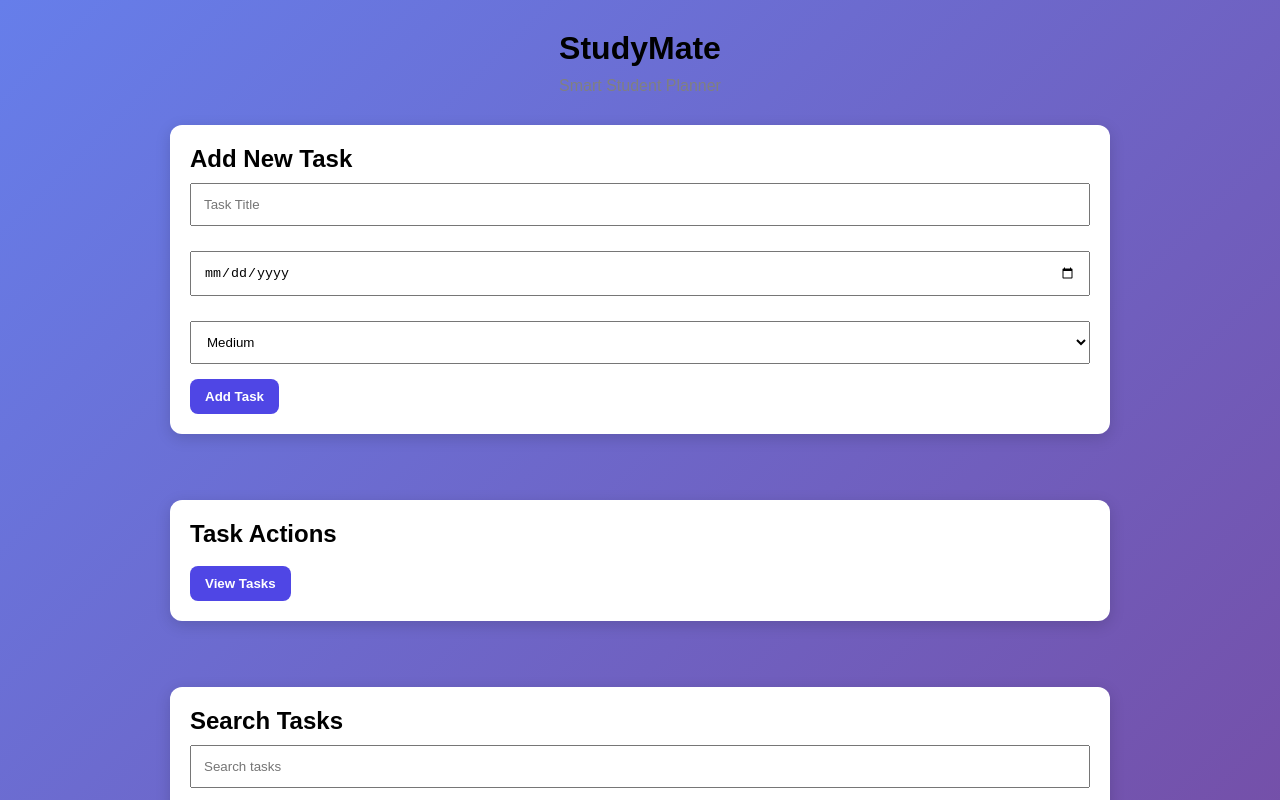
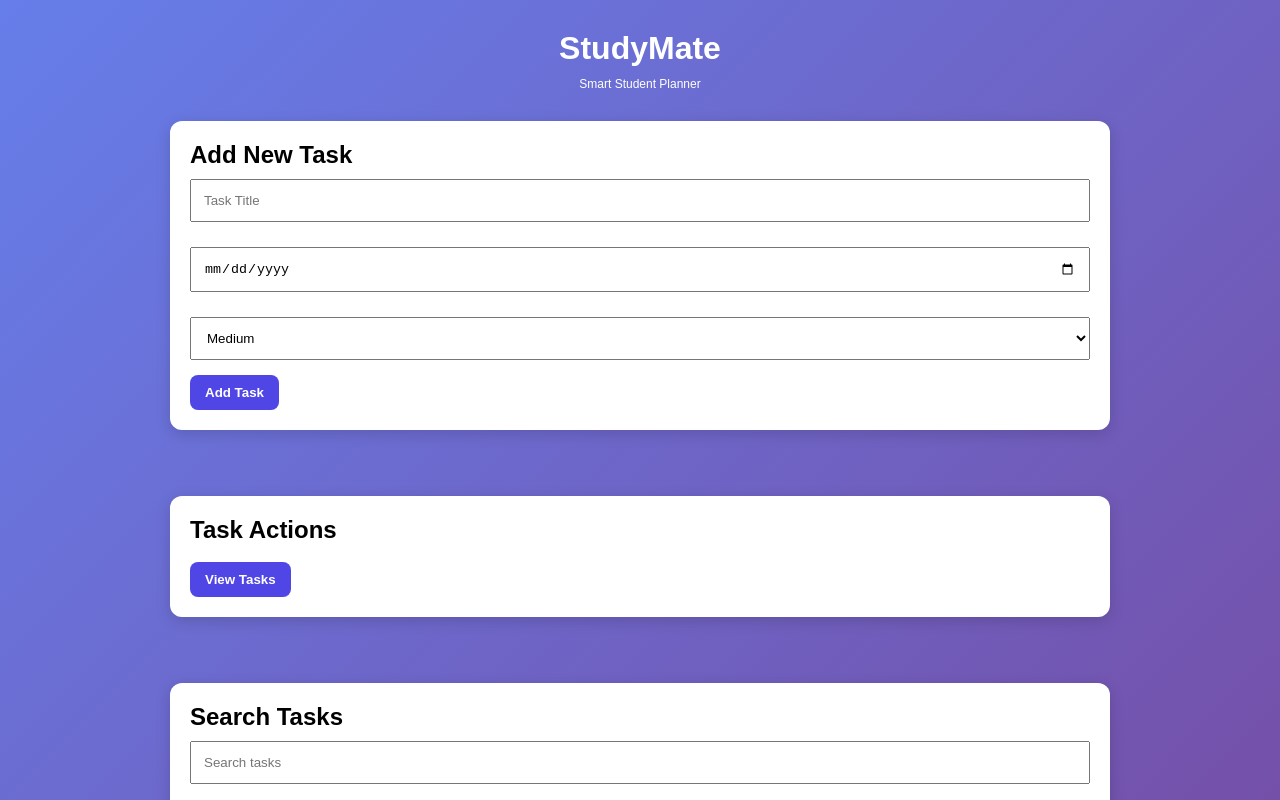
Before and after one commit to sithmi200309/StudyMate, a Vue app in the folder frontend/: page / in a window 1280 px wide. Shown: the top 800 px of the page. Built offline with nearby package versions, Linux system fonts and the light colour scheme.

Commit message:
Added some colors to UI

```diff
--- a/frontend/src/style.css
+++ b/frontend/src/style.css
@@ -18,13 +18,15 @@ body {
 
 h1 {
   text-align: center;
+  color: white;
   margin-bottom: 10px;
 }
 
 .subtitle {
   text-align: center;
-  color: gray;
+  color: white;
   margin-bottom: 30px;
+  font-size: 12px;
 }
 
 .dashboard {
```
